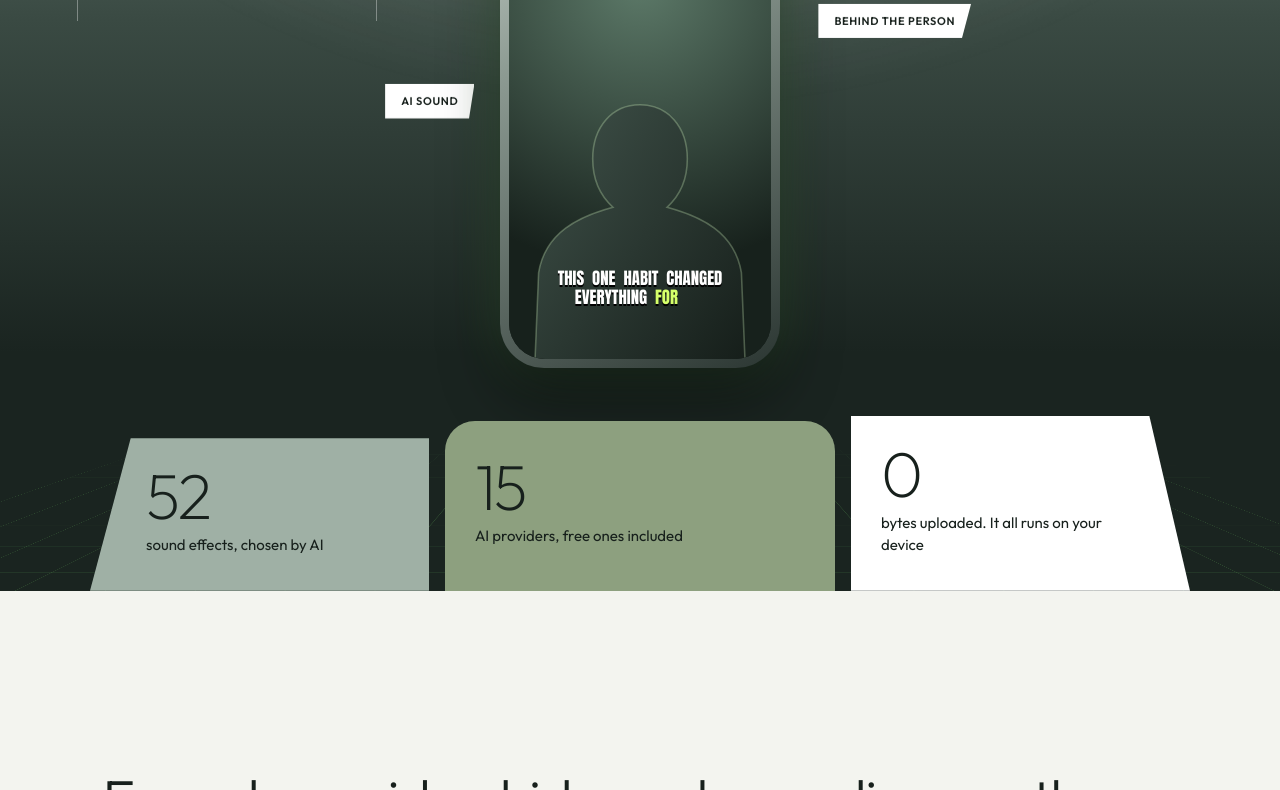
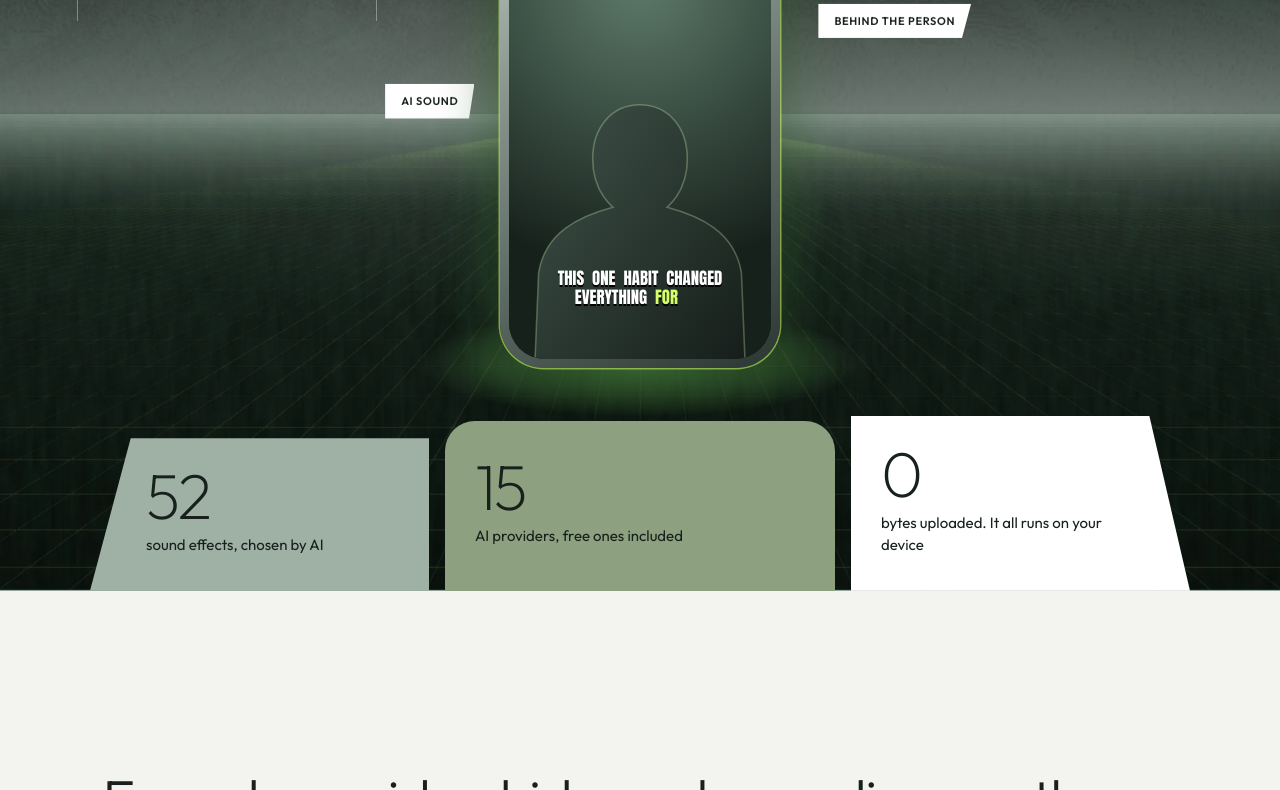
Before and after one commit to tahaonerwp2010/clipforge-website., a plain HTML site: page index.html in a window 1280 px wide. Shown: the part 600-1390 px from the top of the page. Drawn offline with Linux system fonts and the light colour scheme; no server answers.

Commit message:
terrain hero

```diff
--- a/app.js
+++ b/app.js
@@ -140,6 +140,13 @@
   setInterval(() => { hello.classList.add('out'); setTimeout(() => { hi = (hi + 1) % HI.length; hello.textContent = HI[hi]; hello.dir = /[؀-ۿ]/.test(HI[hi]) ? 'rtl' : 'ltr'; hello.classList.remove('out'); }, 400); }, 2200);
   const two = $$('.two i'); let tw = 0; setInterval(() => { tw ^= 1; two.forEach((e, i) => e.classList.toggle('on', i === tw)); }, 1800);
 
+  // ---- terrain parallax (cheap: transforms only, hero only) ----
+  const lays = $$('.lay'); let mx = 0, my = 0, pt = false;
+  function par() { pt = false; const sy = scrollY; lays.forEach(l => { const d = +l.dataset.d; l.style.transform = `translate3d(${(-mx * 34 * d).toFixed(1)}px,${(sy * d * .18 - my * 8 * d).toFixed(1)}px,0)`; }); }
+  const reqPar = () => { if (!pt && heroIn) { pt = true; requestAnimationFrame(par); } };
+  addEventListener('scroll', reqPar, { passive: true });
+  if (matchMedia('(hover:hover)').matches && !reduce) addEventListener('pointermove', e => { mx = e.clientX / innerWidth - .5; my = e.clientY / innerHeight - .5; reqPar(); }, { passive: true });
+
   // ---- phone tilt (desktop) ----
   const ph = $('#phone');
   let tx = 0, ty = 0, tt = false;
--- a/index.html
+++ b/index.html
@@ -24,7 +24,13 @@
 <main id="top">
 <!-- ============ HERO ============ -->
 <section class="hero" id="hero">
-  <div class="fog"></div><div class="floor"><i></i></div>
+  <div class="bgscene" aria-hidden="true">
+    <div class="lay" data-d="0.15"><img class="sky" src="assets/sky.webp" alt="" decoding="async"></div>
+    <div class="lay mt" data-d="0.45"><img src="assets/mtn.webp" alt="" decoding="async"></div>
+    <div class="haze"></div>
+    <div class="lay gr" data-d="0.9"><img src="assets/ground.webp" alt="" decoding="async"></div>
+    <div class="fog"></div>
+  </div>
   <h1 class="hero-title" aria-label="Clip Forge">
     <span class="w" style="--i:0">Clip</span>
     <img class="mark" src="assets/logo.png" alt="">
--- a/style.css
+++ b/style.css
@@ -22,12 +22,16 @@ em{font-family:var(--serif);font-style:italic;font-weight:400}
 .cta-s:hover{filter:brightness(1.07);padding-right:30px}
 
 /* hero */
-.hero{position:relative;background:linear-gradient(#86978f 0%,#6d7f77 26%,#3a4a43 52%,#1a2420 80%);color:#fff;overflow:hidden;padding-top:17vh}
-.fog{position:absolute;inset:-10%;background:radial-gradient(60% 40% at 50% 30%,rgba(255,255,255,.2),transparent 70%),radial-gradient(40% 30% at 85% 15%,rgba(255,255,255,.1),transparent 70%);animation:fog 16s ease-in-out infinite alternate;will-change:transform}
+.hero{position:relative;background:#16211b;color:#fff;overflow:hidden;padding-top:17vh}
+.fog{position:absolute;inset:-10%;pointer-events:none;background:radial-gradient(60% 30% at 40% 52%,rgba(255,255,255,.12),transparent 70%),radial-gradient(40% 20% at 80% 58%,rgba(255,255,255,.1),transparent 70%);animation:fog 16s ease-in-out infinite alternate;will-change:transform}
 @keyframes fog{to{transform:translate3d(3%,0,0) scale(1.05)}}
-.floor{position:absolute;left:-20%;right:-20%;bottom:0;height:42%;overflow:hidden;transform:perspective(500px) rotateX(58deg);transform-origin:50% 100%;mask-image:linear-gradient(transparent,#000 40%);-webkit-mask-image:linear-gradient(transparent,#000 40%)}
-.floor i{position:absolute;left:0;right:0;top:-60px;bottom:0;background:repeating-linear-gradient(90deg,rgba(var(--glow),.16) 0 1px,transparent 1px 90px),repeating-linear-gradient(0deg,rgba(var(--glow),.12) 0 1px,transparent 1px 60px);animation:flow 5s linear infinite;will-change:transform}
-@keyframes flow{to{transform:translate3d(0,60px,0)}}
+.bgscene{position:absolute;inset:0;overflow:hidden}
+.lay{position:absolute;left:-4%;right:-4%;will-change:transform}
+.lay img{display:block;width:100%}
+.lay:first-child{top:0;bottom:0}.lay .sky{height:100%;object-fit:cover}
+.lay.mt{bottom:34%}
+.lay.gr{bottom:0;height:40%}.lay.gr img{height:100%;object-fit:cover;object-position:50% 0}
+.haze{position:absolute;left:0;right:0;bottom:34%;height:16%;background:linear-gradient(transparent,rgba(170,186,178,.45) 60%,transparent)}
 .hero-title{position:relative;z-index:3;display:flex;justify-content:center;align-items:center;gap:3vw;font-weight:200;font-size:clamp(64px,15vw,230px);line-height:1.05;padding:0 2vw .12em;letter-spacing:-.045em}
 .hero-title .w{display:inline-block;opacity:0;transform:translate3d(0,40px,0);filter:blur(12px);transition:opacity 1.1s cubic-bezier(.2,.8,.2,1) calc(.15s + var(--i)*.22s),transform 1.1s cubic-bezier(.2,.8,.2,1) calc(.15s + var(--i)*.22s),filter 1.1s calc(.15s + var(--i)*.22s)}
 .mark{width:.6em;height:.6em;border-radius:22%;transform:rotate(-8deg) scale(.4);opacity:0;transition:transform 1s cubic-bezier(.2,1.4,.3,1) .4s,opacity .8s .4s;box-shadow:0 24px 50px rgba(0,0,0,.35),0 0 50px rgba(var(--glow),.3)}
@@ -47,7 +51,7 @@ em{font-family:var(--serif);font-style:italic;font-weight:400}
 .tag{display:inline-block;background:#fff;color:var(--ink);font-size:11px;font-weight:600;letter-spacing:.06em;padding:9px 16px;clip-path:polygon(0 0,100% 0,94% 100%,0 100%);animation:fl 5s ease-in-out infinite}
 .tl-tag{align-self:flex-end;margin-right:-1vw}.tr-tag{animation-delay:-2s}
 @keyframes fl{50%{transform:translate3d(0,-8px,0)}}
-.hero-phone{width:min(280px,64vw);opacity:0;transform:translate3d(0,80px,0);transition:opacity 1s .5s,transform 1.2s cubic-bezier(.2,.8,.2,1) .5s}
+.hero-phone{position:relative;width:min(280px,64vw);opacity:0;transform:translate3d(0,80px,0);transition:opacity 1s .5s,transform 1.2s cubic-bezier(.2,.8,.2,1) .5s}
 .hero.show .hero-phone{opacity:1;transform:none}
 .peek{position:relative;z-index:5;width:min(1100px,92vw);margin:48px auto 0;display:grid;grid-template-columns:1fr 1.15fr 1fr;gap:16px;align-items:end;opacity:0;transform:translate3d(0,60px,0);transition:opacity 1s 1s,transform 1s 1s}
 .hero.show .peek{opacity:1;transform:none}
@@ -195,3 +199,6 @@ footer{background:#121a17;color:#c5d1c9;display:flex;justify-content:space-betwe
 @media(max-width:600px){
   .brand span{display:none}.cta-s{font-size:12px;padding:11px 16px 11px 20px;gap:12px}.nav{padding:10px 14px 10px 22px}
 }
+
+.hero-phone::after{content:"";position:absolute;left:-60%;right:-60%;bottom:-70px;height:150px;background:radial-gradient(50% 50% at 50% 50%,rgba(var(--glow),.55),rgba(var(--glow),.12) 55%,transparent 72%);z-index:-1;pointer-events:none}
+.hero .phone{box-shadow:0 0 0 1.5px rgba(213,255,106,.55),0 30px 60px rgba(0,0,0,.45),0 0 60px rgba(var(--glow),.3)}
```
Also changed, not shown: assets/ground.webp (added), assets/mtn.webp (added), assets/sky.webp (added).
